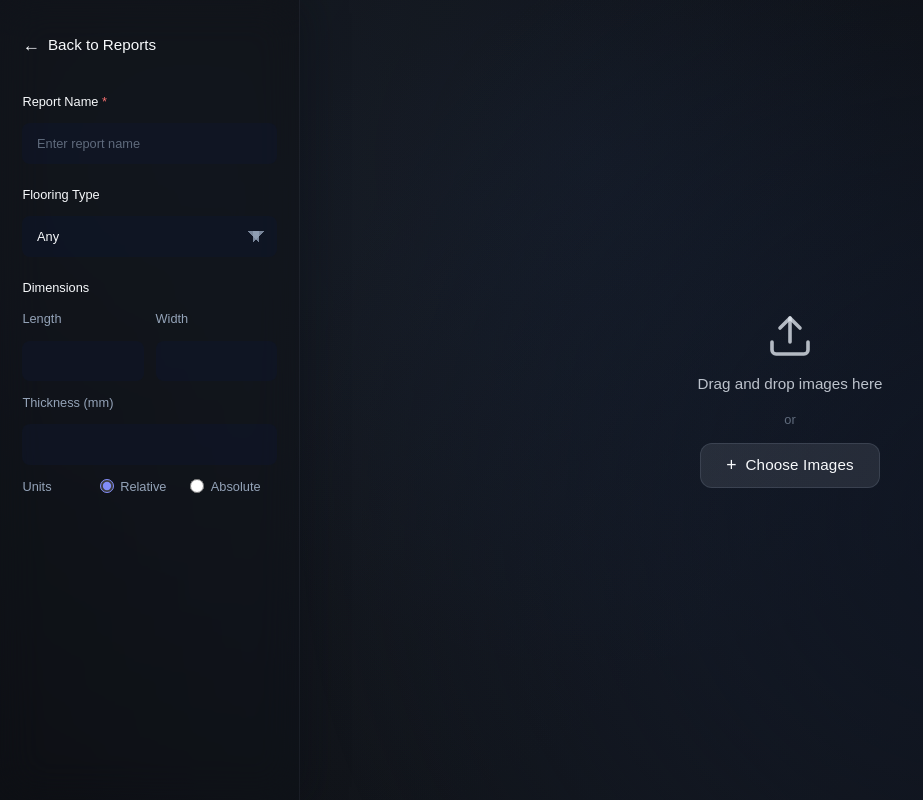
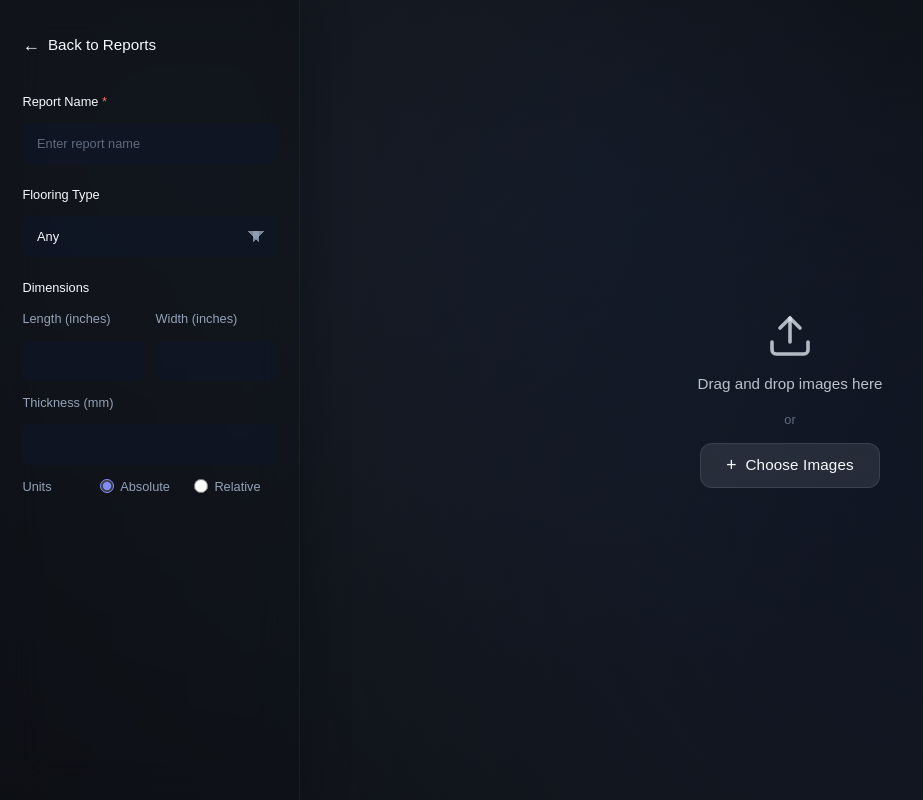
Before and after one commit to unsonnet/nativo, a Next.js app: page /dashboard/new in a window 1280 px wide. Shown: the whole page, without its empty margins (0-923 px from the left). Built offline with nearby package versions, Linux system fonts and the light colour scheme.

Commit message:
Allow tool deselection

```diff
--- a/src/app/dashboard/new/page.tsx
+++ b/src/app/dashboard/new/page.tsx
@@ -34,7 +34,7 @@ export default function NewReportPage() {
   const fileInputRef = useRef<HTMLInputElement>(null);
   const objectUrls = useRef(new Map<string, string>());
   const dragCounter = useRef(0);
-  const [activeTool, setActiveTool] = useState<'none' | 'zoom' | 'pan' | 'perspective' | 'erase'>('none');
+  const [activeTool, setActiveTool] = useState<'none' | 'pan' | 'scale' | 'rotate' | 'mask-add' | 'mask-subtract'>('none');
 
   const selectedImage = useMemo(
     () => images.find((image) => image.id === selectedId) ?? images[0] ?? null,
@@ -199,7 +199,9 @@ export default function NewReportPage() {
           <div className="report-create__workspace">
             <ImageToolbar
               activeTool={activeTool}
-              onToolChange={(tool) => setActiveTool(tool as typeof activeTool)}
+              onToolChange={(tool) =>
+                setActiveTool((prev) => (prev === tool ? 'none' : tool))
+              }
               onUndo={() => undefined}
               canUndo={false}
             />
--- a/src/components/NewReportForm.tsx
+++ b/src/components/NewReportForm.tsx
@@ -38,7 +38,7 @@ const INITIAL_FORM_STATE: NewReportFormState = {
   length: '',
   width: '',
   thickness: '',
-  units: 'relative',
+  units: 'absolute',
 };
 
 const INITIAL_TOUCHED_STATE = {
@@ -240,6 +240,21 @@ export function NewReportForm({ onSubmit }: NewReportFormProps) {
                 <input
                   type="radio"
                   name="units"
+                  value="absolute"
+                  checked={form.units === 'absolute'}
+                  onChange={() =>
+                    setForm((prev) => ({
+                      ...prev,
+                      units: 'absolute',
+                    }))
+                  }
+                />
+                <span>Absolute</span>
+              </label>
+              <label className="form-radio">
+                <input
+                  type="radio"
+                  name="units"
                   value="relative"
                   checked={form.units === 'relative'}
                   onChange={() =>
@@ -251,21 +266,6 @@ export function NewReportForm({ onSubmit }: NewReportFormProps) {
                 />
                 <span>Relative</span>
               </label>
-              <label className="form-radio">
-                <input
-                  type="radio"
-                  name="units"
-                  value="absolute"
-                  checked={form.units === 'absolute'}
-                  onChange={() =>
-                    setForm((prev) => ({
-                      ...prev,
-                      units: 'absolute',
-                    }))
-                  }
-                />
-                <span>Absolute</span>
-              </label>
             </div>
           </div>
         </div>
```
